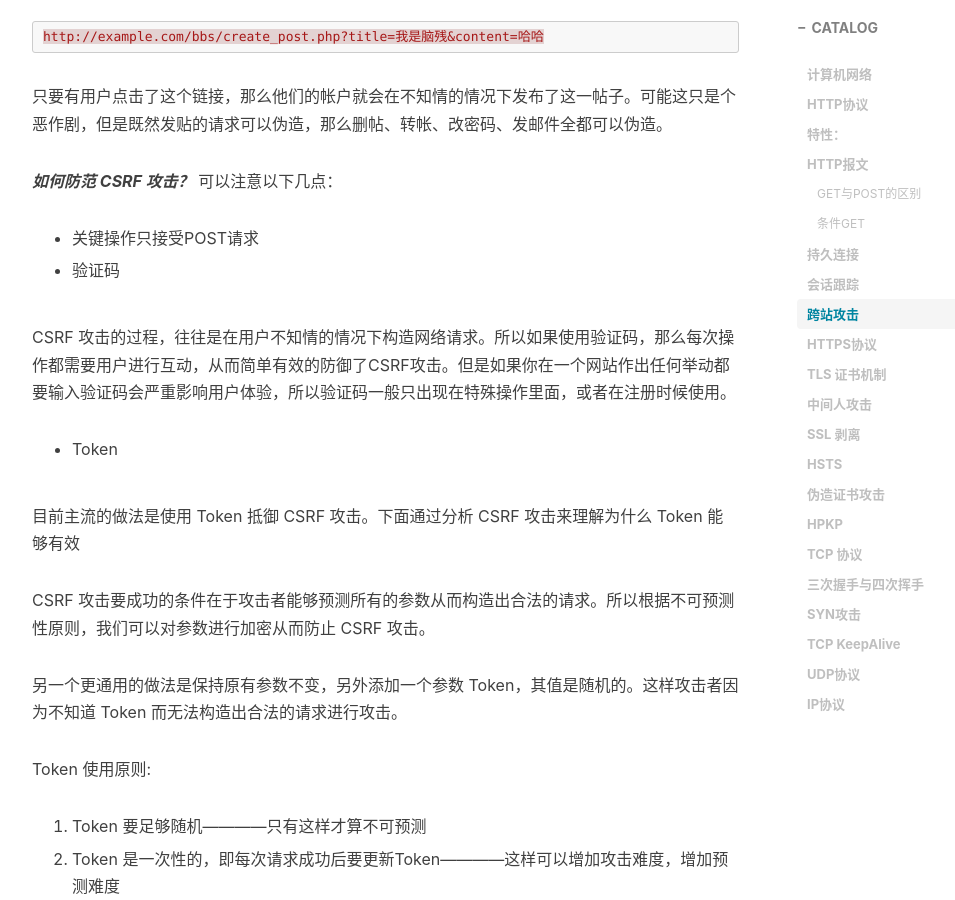
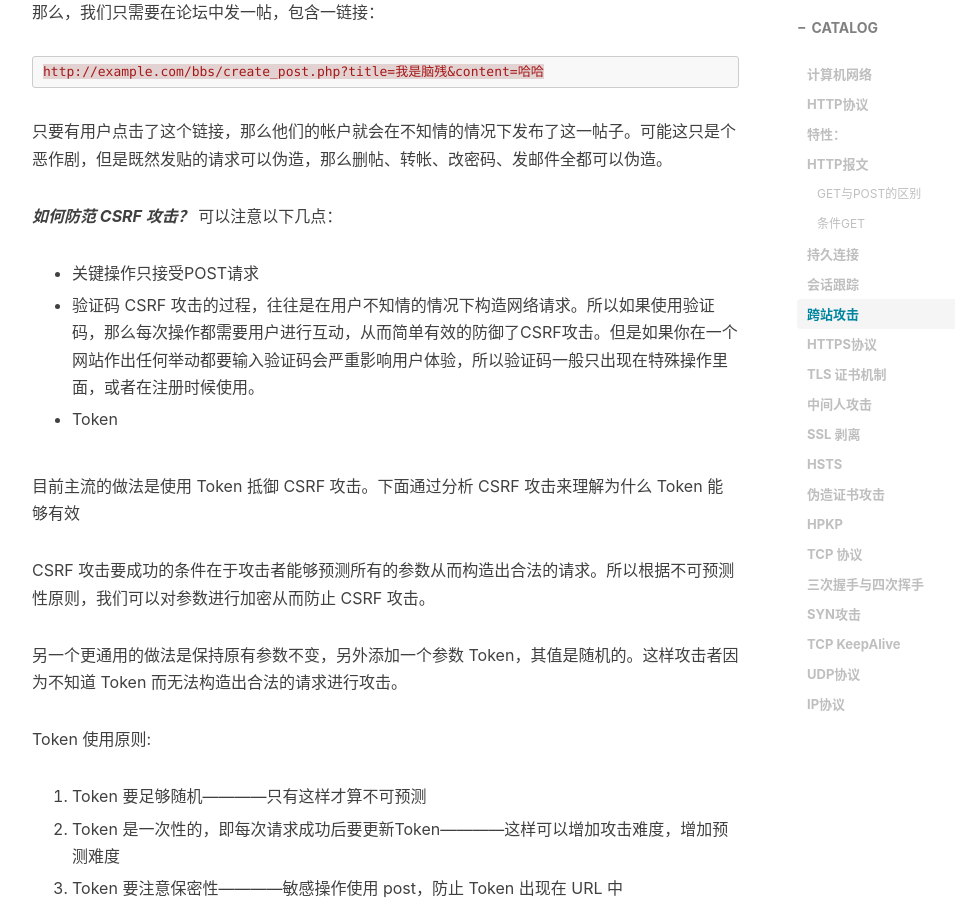
Before and after one commit to HiLany/HiLany.github.io, a Jekyll site: the page built from _posts/2019-05-09-计算机网络(一).md, in a window 1280 px wide and 900 px high, scrolled down 6910 px. Shown: the whole window, without its empty margins (233-1188 px from the left). Built offline with Jekyll 4.4.1, drawn with Linux system fonts in a browser that asks for light colours; nearby versions of some CDN libraries; comment, search, counter and statistics services are not loaded.

````diff
--- a/_posts/2019-05-09-计算机网络(一).md
+++ b/_posts/2019-05-09-计算机网络(一).md
@@ -27,7 +27,8 @@ tags:
 
 ### HTTP报文
 
-- ***请求报文***
+
+***请求报文***
 
 HTTP协议是以ASCII码传输，是构建于TCP/IP协议之上的应用层规范。
 
@@ -40,6 +41,8 @@ HTTP协议是以ASCII码传输，是构建于TCP/IP协议之上的应用层规
 HTTP定义了与服务器交互的不同的方法，最常见的方法有4种：`GET`,`POST`,'DELETE'以及'PUT'。这4种方法对应着对某个资源的查，改，删和增4个操作。
 
 #### `GET`与`POST`的区别
+
+
 
 - `GET`操作用于信息的获取，而且应该是安全的和幂等的
 
@@ -56,6 +59,7 @@ HTTP的`GET`请求报文示例：
  Gecko/20050225 Firefox/1.0.1
  Connection: Keep-Alive
 ```
+
 
 - `POST`操作表示可能会修改服务器上某个资源
 
@@ -81,7 +85,9 @@ HTTP的`GET`请求报文示例：
 - GET产生一个TCP数据包；POST产生两个TCP数据包。对于get请求方式，浏览器会把httpheader和data一并发送出去，服务器响应200，而对于post请求，浏览器先发送header，服务器响应100之后，浏览器再发送data，服务器响应200。
 
 
-- ***响应报文***
+
+
+***响应报文***
 
 HTTP响应与HTTP请求相似，HTTP响应也分为三部分：
 
@@ -177,6 +183,7 @@ HTTP协议采用"请求-应答"模式，当使用普通模式的时候，即非K
 
 ### 会话跟踪
 
+
 - 什么是会话
 
 会话是指客户端打开与服务端的连接并发出请求到服务端响应客户端的请求的全过程称之为会话。
@@ -209,6 +216,7 @@ session的实现依赖于cookie，如果cookie被禁用，那么session也将会
 
 ### 跨站攻击
 
+
 - CSRF(Cross-site request forgery,跨站请求伪造)
 
 伪造请求，冒充用户在站内正常工作。
@@ -228,10 +236,10 @@ session的实现依赖于cookie，如果cookie被禁用，那么session也将会
 
 ***如何防范 CSRF 攻击？*** 可以注意以下几点：
 
+
 - 关键操作只接受POST请求
 
 - 验证码
-
 CSRF 攻击的过程，往往是在用户不知情的情况下构造网络请求。所以如果使用验证码，那么每次操作都需要用户进行互动，从而简单有效的防御了CSRF攻击。但是如果你在一个网站作出任何举动都要输入验证码会严重影响用户体验，所以验证码一般只出现在特殊操作里面，或者在注册时候使用。
 
 - Token
````
